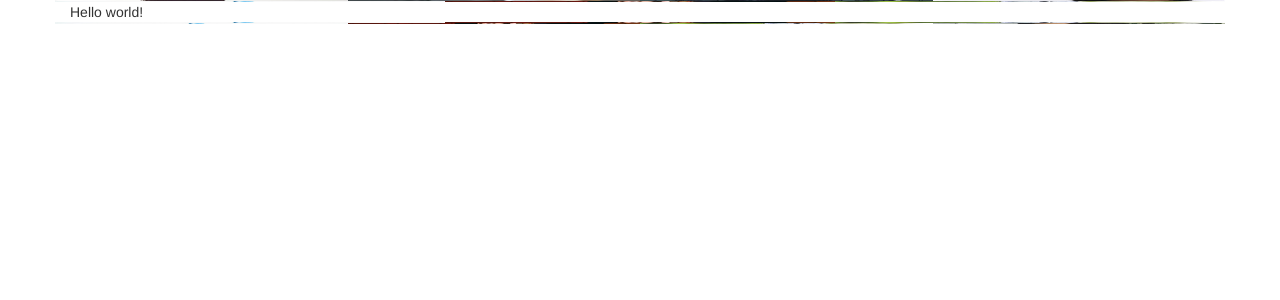
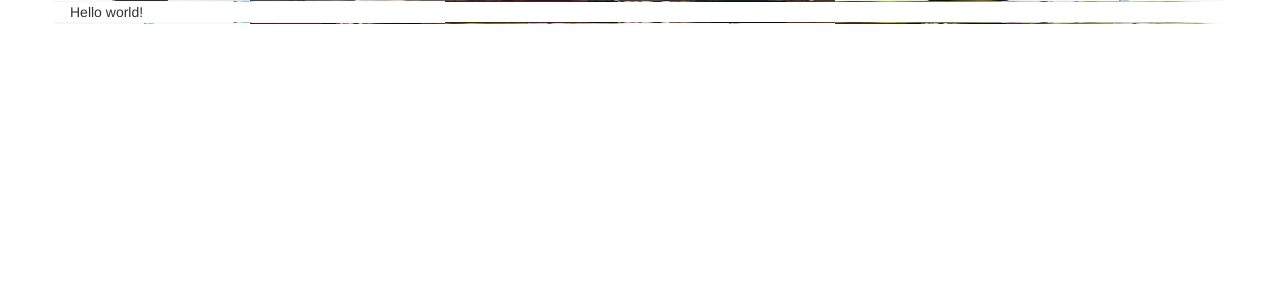
Before and after one commit to harristan/harristan.github.io, a Jekyll site: the page test.html, which Jekyll copies as it is, in a window 1280 px wide. Shown: the top 300 px of the page. Built offline with Jekyll 4.4.1, drawn with Linux system fonts in a browser that asks for light colours.

Commit message:
Update test.html

```diff
--- a/test.html
+++ b/test.html
@@ -25,10 +25,13 @@
 	    	<div class="container">
 
 	    		<div class="row">
-					<div class="col-xs-4 col-sm-3" style="background: url('./test-p1.jpg') no-repeat 50% 10%;background-size: cover"></div>
-					<div class="col-xs-4 col-sm-3" style="background: url('./test-p2.jpg') no-repeat 50% 10%;background-size: cover"></div>
-					<div class="col-xs-4 col-sm-3" style="background: url('./test-p3.jpg') no-repeat 50% 10%;background-size: cover"></div>
-					<div class="col-xs-4 col-sm-3 remove-on-xs" style="background: url('./test-p4.jpg') no-repeat 50% 10%;background-size: cover"></div>
+					<div class="col-xs-4 col-sm-2" style="background: url('./test-p1.jpg') no-repeat 50% 10%;background-size: cover"></div>
+					<div class="col-xs-4 col-sm-2" style="background: url('./test-p2.jpg') no-repeat 50% 10%;background-size: cover"></div>
+					<div class="col-xs-4 col-sm-2" style="background: url('./test-p3.jpg') no-repeat 50% 10%;background-size: cover"></div>
+					<div class="col-xs-4 col-sm-2 remove-on-xs" style="background: url('./test-p3.jpg') no-repeat 50% 10%;background-size: cover"></div>
+					<div class="col-xs-4 col-sm-2 remove-on-xs" style="background: url('./test-p4.jpg') no-repeat 50% 10%;background-size: cover"></div>
+					<div class="col-xs-4 col-sm-2 remove-on-xs" style="background: url('./test-p5.jpg') no-repeat 50% 10%;background-size: cover"></div>
+
 				</div>
 
 				<div class="row only-on-xs">
@@ -48,10 +51,12 @@
 				</div>
 
 				<div class="row">
-					<div class="col-xs-4 col-sm-3" style="background: url('./test-p5.jpg') no-repeat 50% 10%;background-size: cover"></div>
-					<div class="col-xs-4 col-sm-3" style="background: url('./test-p6.jpg') no-repeat 50% 10%;background-size: cover"></div>
-					<div class="col-xs-4 col-sm-3" style="background: url('./test-p7.jpg') no-repeat 50% 10%;background-size: cover"></div>
-					<div class="col-xs-4 col-sm-3 remove-on-xs" style="background: url('./test-p8.jpg') no-repeat 50% 10%;background-size: cover"></div>
+					<div class="col-xs-4 col-sm-2" style="background: url('./test-p5.jpg') no-repeat 50% 10%;background-size: cover"></div>
+					<div class="col-xs-4 col-sm-2" style="background: url('./test-p6.jpg') no-repeat 50% 10%;background-size: cover"></div>
+					<div class="col-xs-4 col-sm-2" style="background: url('./test-p7.jpg') no-repeat 50% 10%;background-size: cover"></div>
+					<div class="col-xs-4 col-sm-2 remove-on-xs" style="background: url('./test-p5.jpg') no-repeat 50% 10%;background-size: cover"></div>
+					<div class="col-xs-4 col-sm-2 remove-on-xs" style="background: url('./test-p6.jpg') no-repeat 50% 10%;background-size: cover"></div>
+					<div class="col-xs-4 col-sm-2 remove-on-xs" style="background: url('./test-p7.jpg') no-repeat 50% 10%;background-size: cover"></div>
 				</div>
 
 	      	</div>
```
